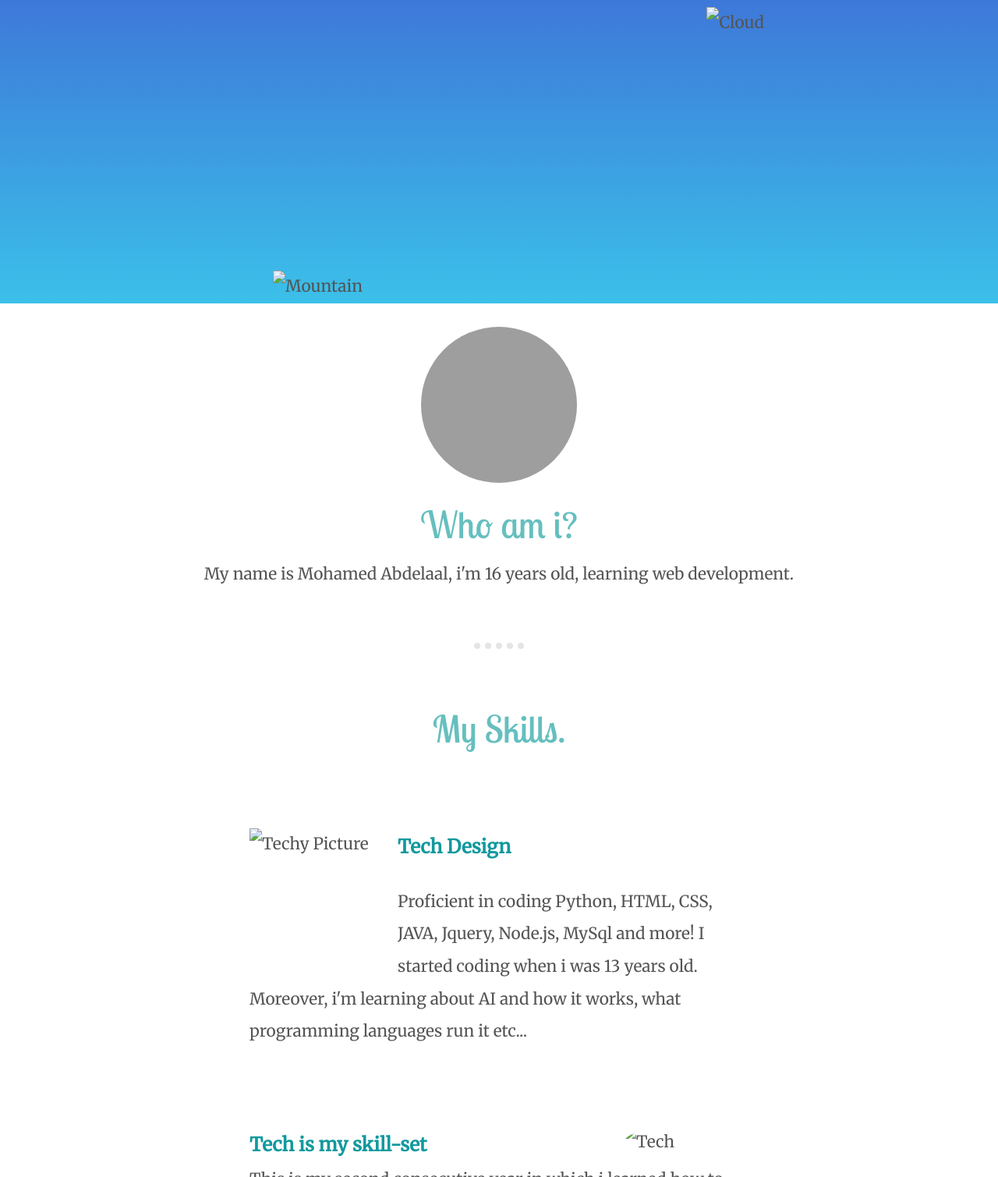
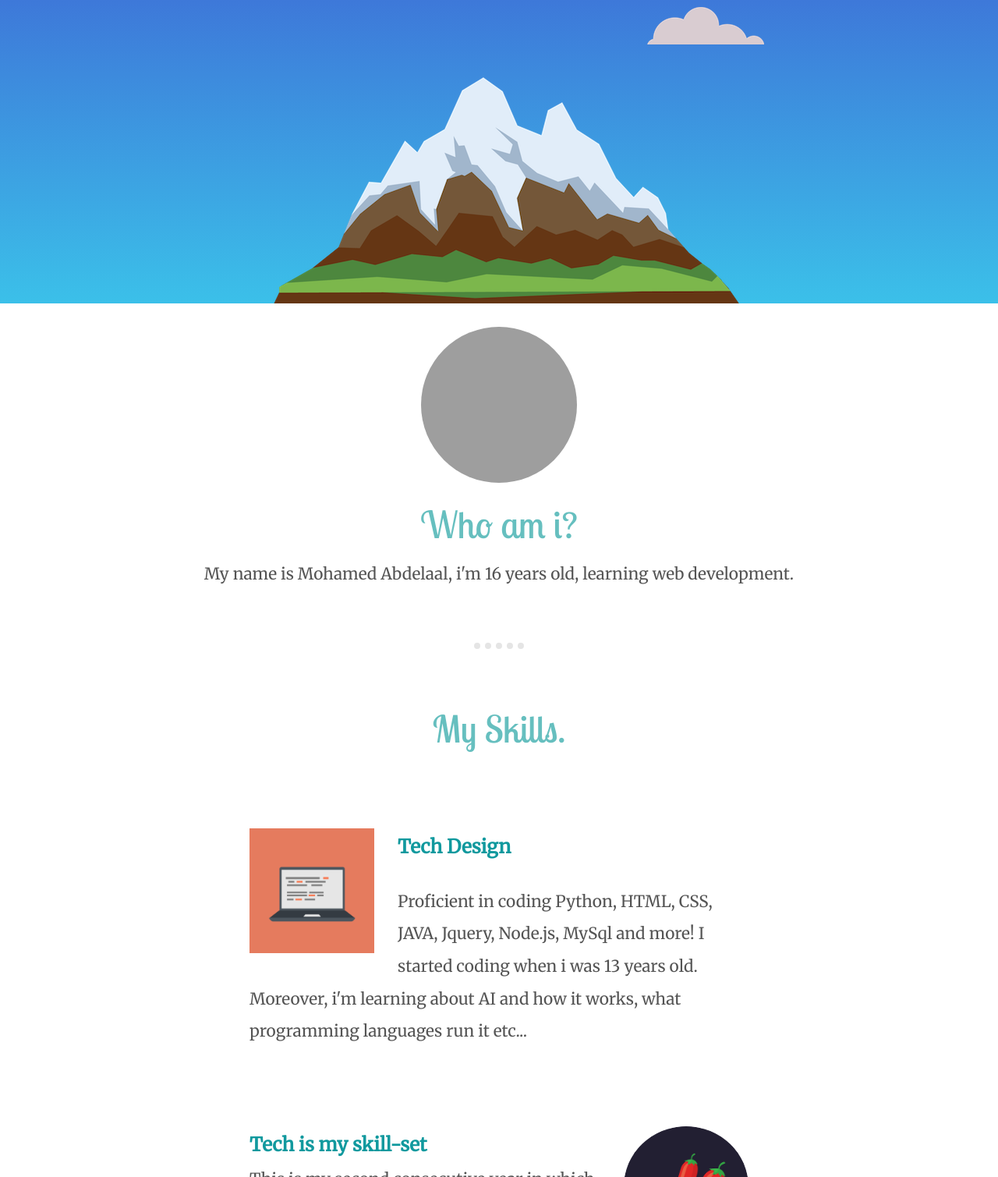
Before and after one commit to Vortex-tech/style, a plain HTML site: page index.html in a window 1280 px wide. Shown: the part 269-1778 px from the top of the page at 78% size. Drawn offline with nearby package versions, Linux system fonts and the light colour scheme; grey boxes are pictures that could not be loaded.

Commit message:
Update index.html

```diff
--- a/index.html
+++ b/index.html
@@ -6,7 +6,7 @@
 
   <meta charset="utf-8">
   <title>Mohamed's portfolio</title>
-<link rel="stylesheet" type="text/css" href="style/style.css" />
+<link rel="stylesheet" type="text/css" href="style.css" />
 <link rel="icon" href="images/favicon.ico">
 <link rel="stylesheet" href="style/normalize.css" />
 <link href="https://fonts.googleapis.com/css2?family=Sacramento&display=swap" rel="stylesheet">
@@ -21,10 +21,10 @@
     <h1>I'm Mohamed</h1>
     <h2 class="head-tag" >A Programmer</h2>
   </div>
-    <img src="images/cloud.png" id="cloud-1" alt="Cloud"/>
+    <img src="cloud.png" id="cloud-1" alt="Cloud"/>
 
-  <img src="images/cloud.png" id="cloud-2" alt="Cloud" />
-  <img src="images/mountain.png" id="mountain" alt="Mountain" />
+  <img src="cloud.png" id="cloud-2" alt="Cloud" />
+  <img src="mountain.png" id="mountain" alt="Mountain" />
   </div>
 
 
@@ -40,13 +40,13 @@
     <div class="skills">
       <h2>My Skills.</h2>
       <div class="skill-row">
-        <img class="code-img-1" src="images/computer.png" width="300px" height="300px" alt="Techy Picture">
+        <img class="code-img-1" src="computer.png" width="300px" height="300px" alt="Techy Picture">
         <h3 class="space">Tech Design</h3>
         <p >Proficient in coding Python, HTML, CSS, JAVA, Jquery, Node.js, MySql and more! I started coding when i was 13 years old.
         Moreover, i'm learning about AI and how it works, what programming languages run it etc...</p>
       </div>
       <div class="skill-row">
-        <img class="code-img" src="images/chillies.png"  alt="Tech" style="border-radius: 50%;">
+        <img class="code-img" src="chillies.png"  alt="Tech" style="border-radius: 50%;">
         <h3>Tech is my skill-set</h3>
         <p>This is my second consecutive year in which i learned how to code. I'm aiming for a career in Computer Science.</p>
       </div>
```
